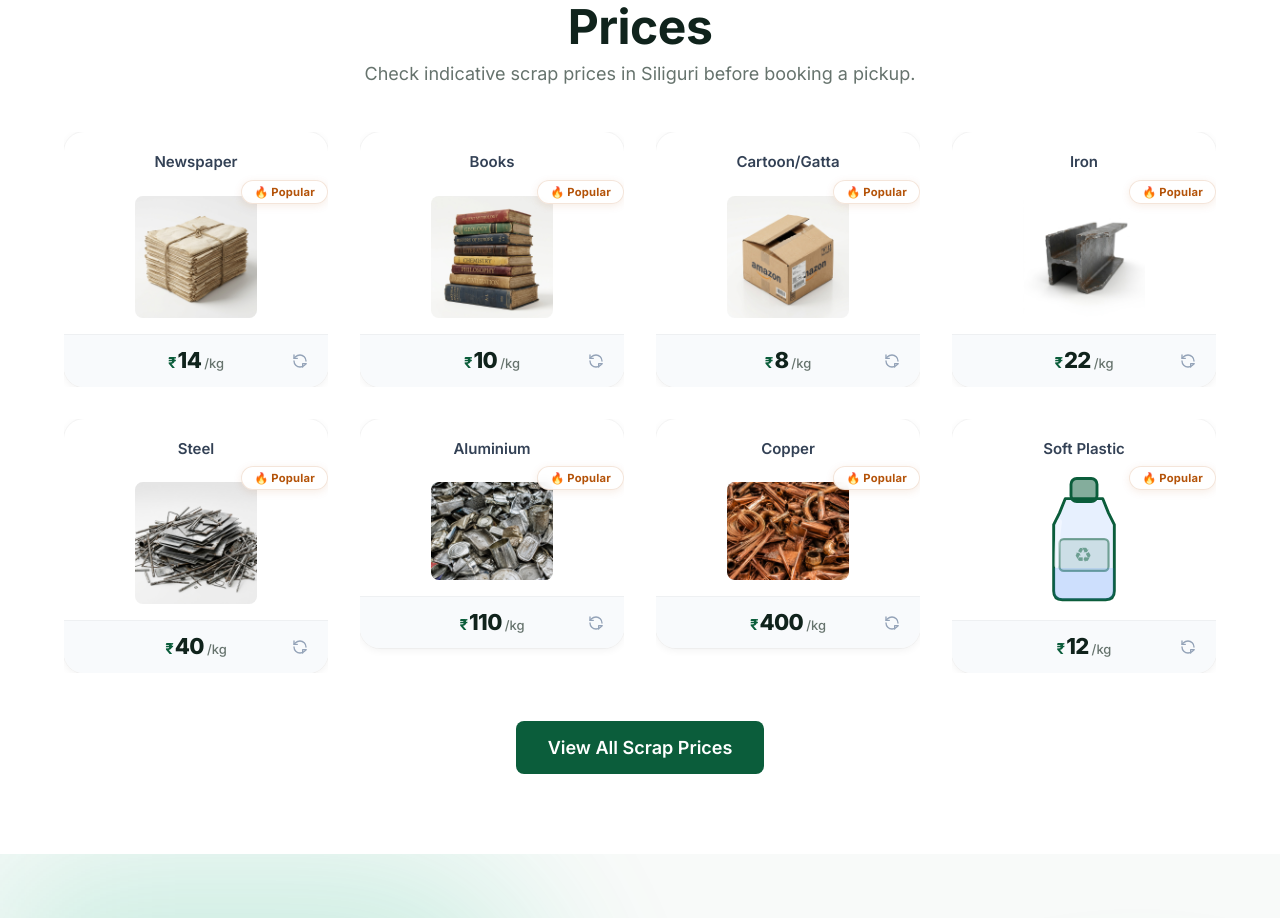
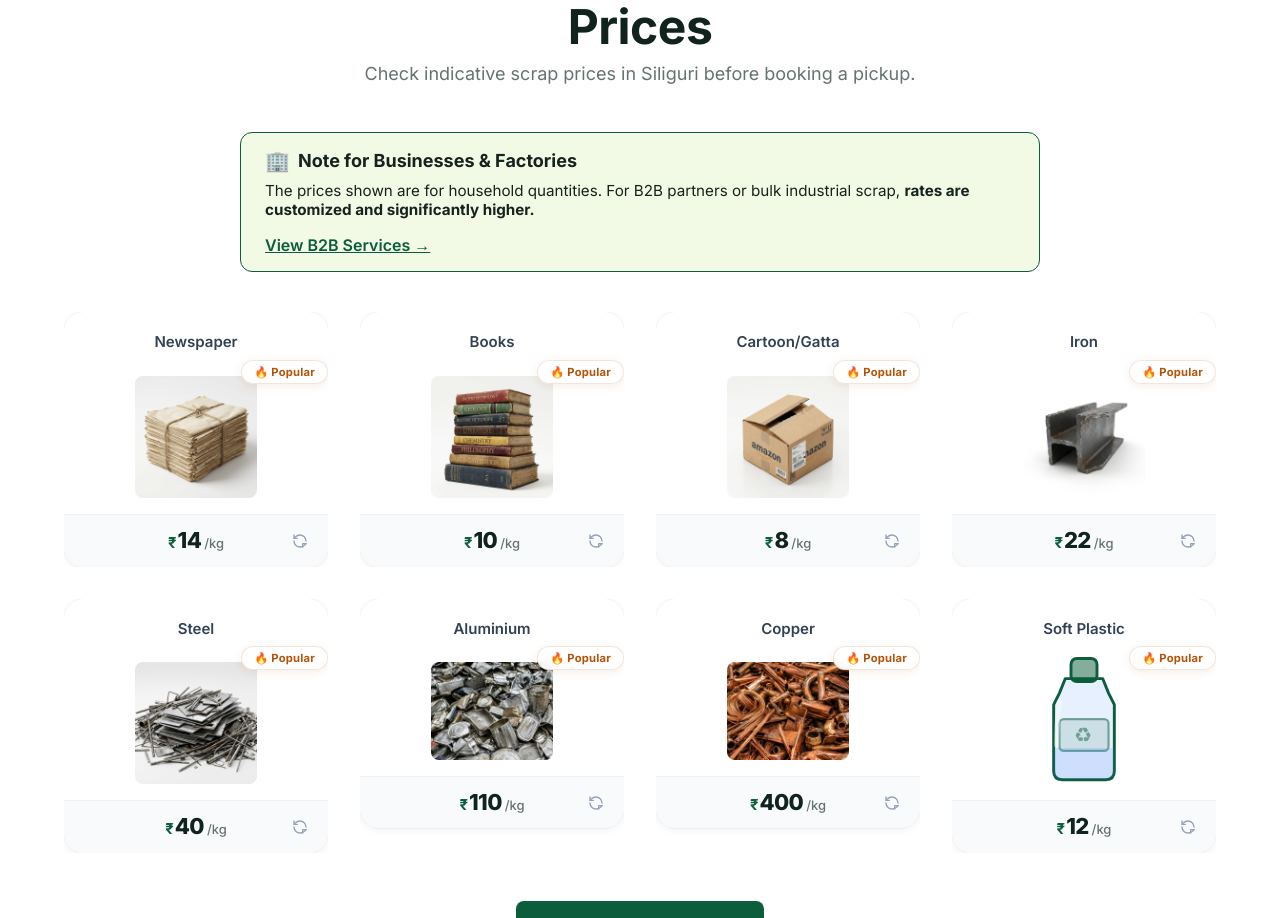
Before and after one commit to Shahbaz18-netizen/ScrapivaWebsite, a Next.js app: page / in a window 1280 px wide. Shown: the part 1100-2018 px from the top of the page. Built offline with nearby package versions, Linux system fonts and the light colour scheme.

Commit message:
Add B2B pricing disclaimers to pricing components

```diff
--- a/src/components/sections/PopularPrices/PopularPrices.tsx
+++ b/src/components/sections/PopularPrices/PopularPrices.tsx
@@ -19,6 +19,17 @@ export const PopularPrices = () => {
           <div className={styles.header}>
             <h2>Today's Indicative Scrap Prices</h2>
             <p>Check indicative scrap prices in {siteConfig.locations.primary} before booking a pickup.</p>
+          </div>
+          <div style={{ backgroundColor: 'rgba(166, 217, 91, 0.15)', border: '1px solid var(--color-primary)', borderRadius: '12px', padding: '16px 24px', margin: '0 auto 2.5rem auto', maxWidth: '800px', textAlign: 'left', display: 'flex', flexDirection: 'column', gap: '8px' }}>
+            <h3 style={{ margin: 0, color: 'var(--color-text)', display: 'flex', alignItems: 'center', gap: '8px', fontSize: '1.125rem' }}>
+              <span style={{ fontSize: '1.25rem' }}>🏢</span> Note for Businesses & Factories
+            </h3>
+            <p style={{ margin: 0, color: 'var(--color-text-light)', fontSize: '0.95rem' }}>
+              The prices shown are for household quantities. For B2B partners or bulk industrial scrap, <strong>rates are customized and significantly higher.</strong>
+            </p>
+            <div style={{ marginTop: '8px' }}>
+              <Link href="/b2b" style={{ color: 'var(--color-primary)', fontWeight: 600, textDecoration: 'underline' }}>View B2B Services &rarr;</Link>
+            </div>
           </div>
         </Reveal>
 
```
Also changed, not shown: src/components/sections/B2C/ScrapCatalog/ScrapCatalog.tsx (+12 -0 lines).
